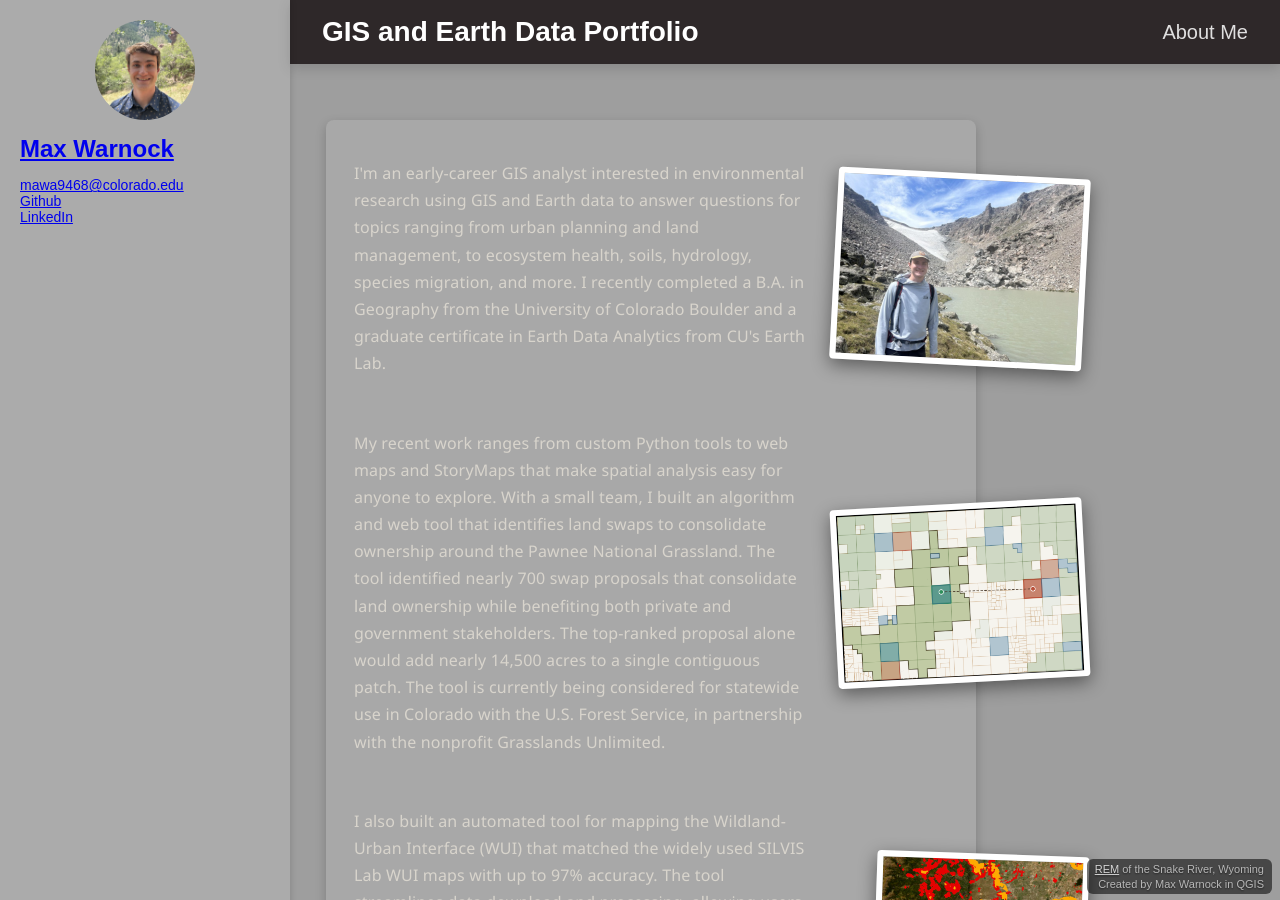
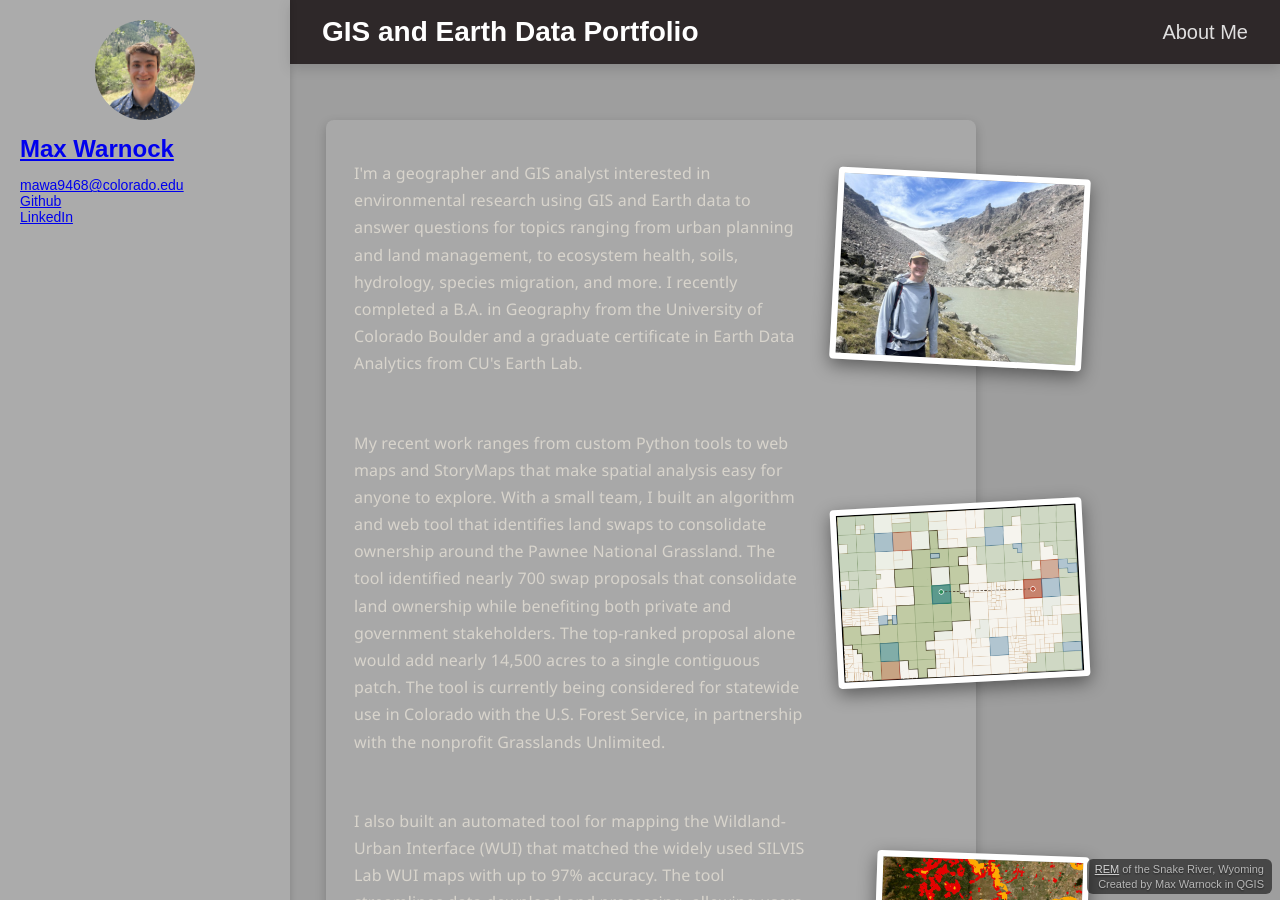
Before and after one commit to maxwarnock/maxwarnock.github.io, a Jekyll site: the page built from about.md, in a window 1280 px wide and 900 px high. Built offline with Jekyll 4.4.1, drawn with Linux system fonts in a browser that asks for light colours; a script that is not in the unit is left out.

Commit message:
Update about.md

```diff
--- a/about.md
+++ b/about.md
@@ -66,7 +66,7 @@ permalink: /about/
 
 <div class="collage">
 <div class="c-card">
-<p>I'm an early-career GIS analyst interested in environmental research using GIS and Earth data to answer questions for topics ranging from urban planning and land management, to ecosystem health, soils, hydrology, species migration, and more. I recently completed a B.A. in Geography from the University of Colorado Boulder and a graduate certificate in Earth Data Analytics from CU's Earth Lab.
+<p>I'm a geographer and GIS analyst interested in environmental research using GIS and Earth data to answer questions for topics ranging from urban planning and land management, to ecosystem health, soils, hydrology, species migration, and more. I recently completed a B.A. in Geography from the University of Colorado Boulder and a graduate certificate in Earth Data Analytics from CU's Earth Lab.
 </p>
 <img class="c-photo" src="/img/at_glacier.jpg" alt="Max at a glacier-fed lake in Rocky Mountain National Park">
 </div>
```
